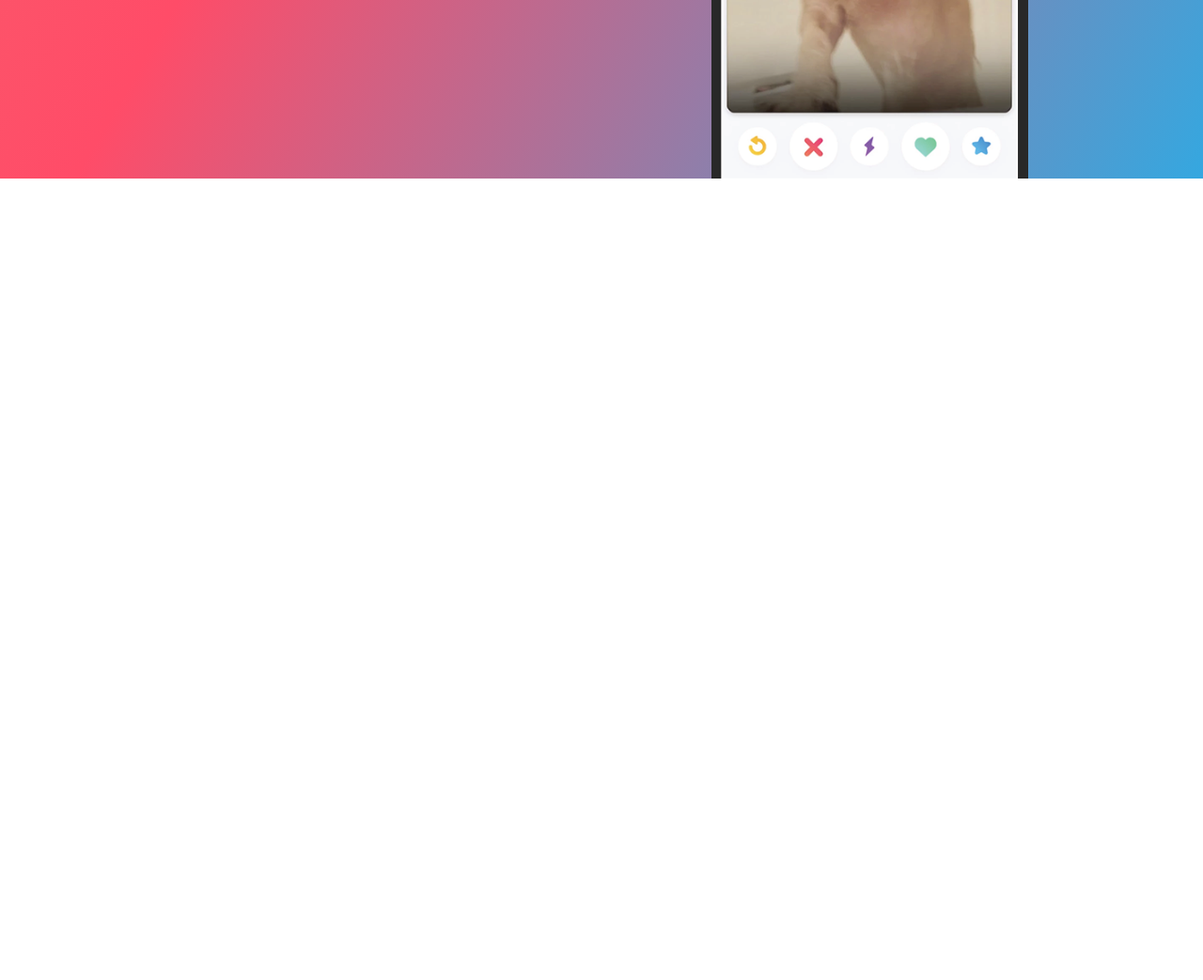
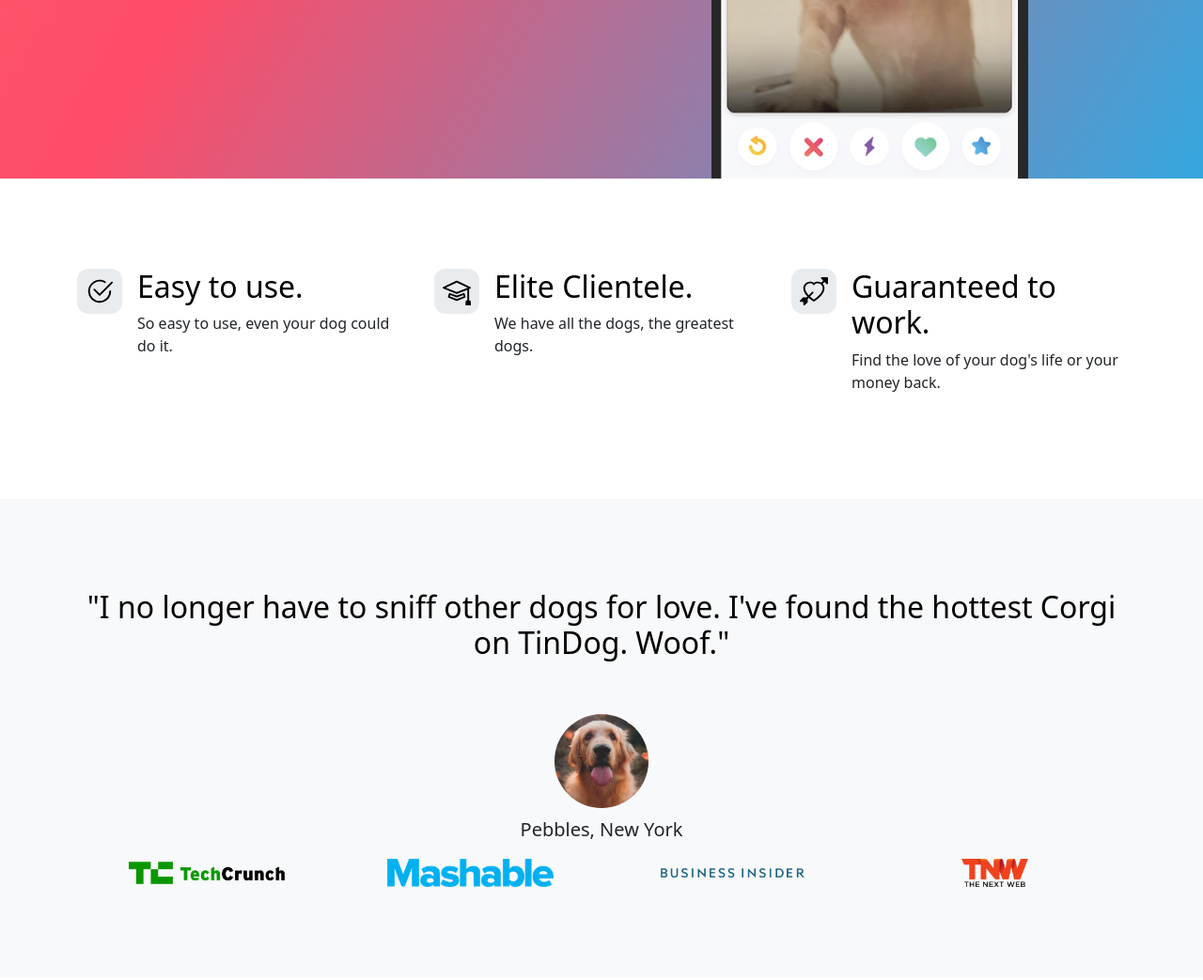
Before and after one commit to gabrielmilitaosantos/Tindog, a plain HTML site: page index.html in a window 1280 px wide. Shown: the part 500-1543 px from the top of the page at 94% size. Before the commit the page ends 800 px from the top, so only its background shows below. Drawn offline with nearby package versions, Linux system fonts and the light colour scheme.

Commit message:
Add files via upload

```diff
--- a/index.html
+++ b/index.html
@@ -5,7 +5,7 @@
   <meta charset="UTF-8">
   <meta name="viewport" content="width=device-width, initial-scale=1.0">
   <link href="https://cdn.jsdelivr.net/npm/bootstrap@5.3.2/dist/css/bootstrap.min.css" rel="stylesheet"
-    integrity="sha384-T3c6CoIi6uLrA9TneNEoa7RxnatzjcDSCmG1MXxSR1GAsXEV/Dwwykc2MPK8M2HN" crossorigin="anonymous"/>
+    integrity="sha384-T3c6CoIi6uLrA9TneNEoa7RxnatzjcDSCmG1MXxSR1GAsXEV/Dwwykc2MPK8M2HN" crossorigin="anonymous" />
   <link rel="stylesheet" href="./css/style.css" />
   <title>TinDog</title>
 </head>
@@ -17,7 +17,8 @@
     <div class="container col-xxl-8 px-4 pt-5">
       <div class="row flex-lg-row-reverse align-items-center g-5 pt-5">
         <div class="col-10 col-sm-8 col-lg-6">
-          <img src="./images/iphone.png" class="d-block mx-lg-auto img-fluid" height="200" loading="lazy" alt="Boostrap Themes"/>
+          <img src="./images/iphone.png" class="d-block mx-lg-auto img-fluid" height="200" loading="lazy"
+            alt="Boostrap Themes" />
         </div>
         <div class="col-lg-6">
           <h1 class="display-5 fw-bold text-body-emphasis lh-1 mb-3">Meet new and interesting dogs nearby.</h1>
@@ -39,13 +40,90 @@
       </div>
     </div>
   </section>
+
   <!-- Features -->
   <section id="features">
-
+    <div class="container mt-5">
+      <div class="row g-4 py-5 row-cols-1 row-cols-lg-3">
+        <div class="col d-flex align-items-start">
+          <div
+            class="icon-square text-body-emphasis bg-body-secondary d-inline-flex align-items-center justify-content-center fs-4 flex-shrink-0 me-3">
+            <svg xmlns="http://www.w3.org/2000/svg" height="30" fill="currentColor" class="bi bi-check2-circle"
+              viewBox="0 0 16 16">
+              <path
+                d="M2.5 8a5.5 5.5 0 0 1 8.25-4.764.5.5 0 0 0 .5-.866A6.5 6.5 0 1 0 14.5 8a.5.5 0 0 0-1 0 5.5 5.5 0 1 1-11 0z" />
+              <path
+                d="M15.354 3.354a.5.5 0 0 0-.708-.708L8 9.293 5.354 6.646a.5.5 0 1 0-.708.708l3 3a.5.5 0 0 0 .708 0l7-7z" />
+            </svg>
+          </div>
+          <div>
+            <h3 class="fs-2 text-body-emphasis">Easy to use.</h3>
+            <p>So easy to use, even your dog could do it.</p>
+          </div>
+        </div>
+        <div class="col d-flex align-items-start">
+          <div
+            class="icon-square text-body-emphasis bg-body-secondary d-inline-flex align-items-center justify-content-center fs-4 flex-shrink-0 me-3">
+            <svg xmlns="http://www.w3.org/2000/svg" height="30" fill="currentColor" class="bi bi-mortarboard"
+              viewBox="0 0 16 16">
+              <path
+                d="M8.211 2.047a.5.5 0 0 0-.422 0l-7.5 3.5a.5.5 0 0 0 .025.917l7.5 3a.5.5 0 0 0 .372 0L14 7.14V13a1 1 0 0 0-1 1v2h3v-2a1 1 0 0 0-1-1V6.739l.686-.275a.5.5 0 0 0 .025-.917l-7.5-3.5ZM8 8.46 1.758 5.965 8 3.052l6.242 2.913L8 8.46Z" />
+              <path
+                d="M4.176 9.032a.5.5 0 0 0-.656.327l-.5 1.7a.5.5 0 0 0 .294.605l4.5 1.8a.5.5 0 0 0 .372 0l4.5-1.8a.5.5 0 0 0 .294-.605l-.5-1.7a.5.5 0 0 0-.656-.327L8 10.466 4.176 9.032Zm-.068 1.873.22-.748 3.496 1.311a.5.5 0 0 0 .352 0l3.496-1.311.22.748L8 12.46l-3.892-1.556Z" />
+            </svg>
+          </div>
+          <div>
+            <h3 class="fs-2 text-body-emphasis">Elite Clientele.</h3>
+            <p>We have all the dogs, the greatest dogs.</p>
+          </div>
+        </div>
+        <div class="col d-flex align-items-start">
+          <div
+            class="icon-square text-body-emphasis bg-body-secondary d-inline-flex align-items-center justify-content-center fs-4 flex-shrink-0 me-3">
+            <svg xmlns="http://www.w3.org/2000/svg" height="30" fill="currentColor" class="bi bi-arrow-through-heart"
+              viewBox="0 0 16 16">
+              <path fill-rule="evenodd"
+                d="M2.854 15.854A.5.5 0 0 1 2 15.5V14H.5a.5.5 0 0 1-.354-.854l1.5-1.5A.5.5 0 0 1 2 11.5h1.793l.53-.53c-.771-.802-1.328-1.58-1.704-2.32-.798-1.575-.775-2.996-.213-4.092C3.426 2.565 6.18 1.809 8 3.233c1.25-.98 2.944-.928 4.212-.152L13.292 2 12.147.854A.5.5 0 0 1 12.5 0h3a.5.5 0 0 1 .5.5v3a.5.5 0 0 1-.854.354L14 2.707l-1.006 1.006c.236.248.44.531.6.845.562 1.096.585 2.517-.213 4.092-.793 1.563-2.395 3.288-5.105 5.08L8 13.912l-.276-.182a21.86 21.86 0 0 1-2.685-2.062l-.539.54V14a.5.5 0 0 1-.146.354l-1.5 1.5Zm2.893-4.894A20.419 20.419 0 0 0 8 12.71c2.456-1.666 3.827-3.207 4.489-4.512.679-1.34.607-2.42.215-3.185-.817-1.595-3.087-2.054-4.346-.761L8 4.62l-.358-.368c-1.259-1.293-3.53-.834-4.346.761-.392.766-.464 1.845.215 3.185.323.636.815 1.33 1.519 2.065l1.866-1.867a.5.5 0 1 1 .708.708L5.747 10.96Z" />
+            </svg>
+          </div>
+          <div>
+            <h3 class="fs-2 text-body-emphasis">Guaranteed to work.</h3>
+            <p>Find the love of your dog's life or your money back.</p>
+          </div>
+        </div>
+      </div>
+    </div>
   </section>
   <!-- Testimonial -->
   <section id="testimonial">
-
+    <div class="my-5">
+      <div class="p-5 text-center bg-body-tertiary">
+        <div class="container py-5">
+          <h2 class="text-body-emphasis">"I no longer have to sniff other dogs for love. I've found the hottest Corgi on
+            TinDog. Woof."</h2>
+          <img src="./images/dog-img.jpg" class="profile-img mt-5 mb-2" alt="Dog" />
+          <p class="col-lg-8 mx-auto lead">
+            Pebbles, New York
+          </p>
+          <div class="container">
+            <div class="row">
+              <div class="col-lg-3 col-sm-12">
+                <img src="./images/techcrunch.png" height="30px" alt="techcrunch" />
+              </div>
+              <div class="col-lg-3 col-sm-12">
+                <img src="./images/mashable.png" height="30px" alt="mashable" />
+              </div>
+              <div class="col-lg-3 col-sm-12">
+                <img src="./images/bizinsider.png" height="30px" alt="bizinsider" />
+              </div>
+              <div class="col-lg-3 col-sm-12">
+                <img src="./images/tnw.png" height="30px" alt="tnw" />
+              </div>
+            </div>
+          </div>
+        </div>
+      </div>
+    </div>
   </section>
   <!-- Pricing -->
   <section id="pricing">
```
